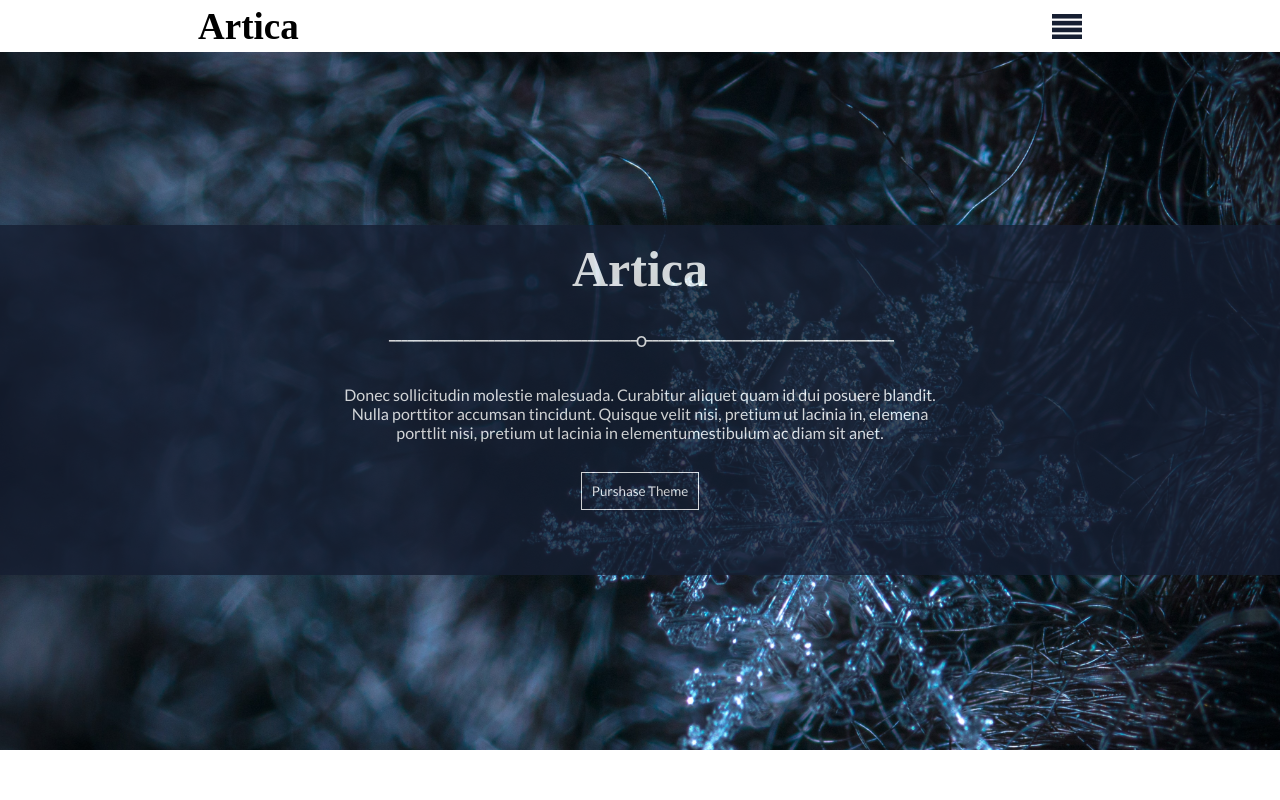
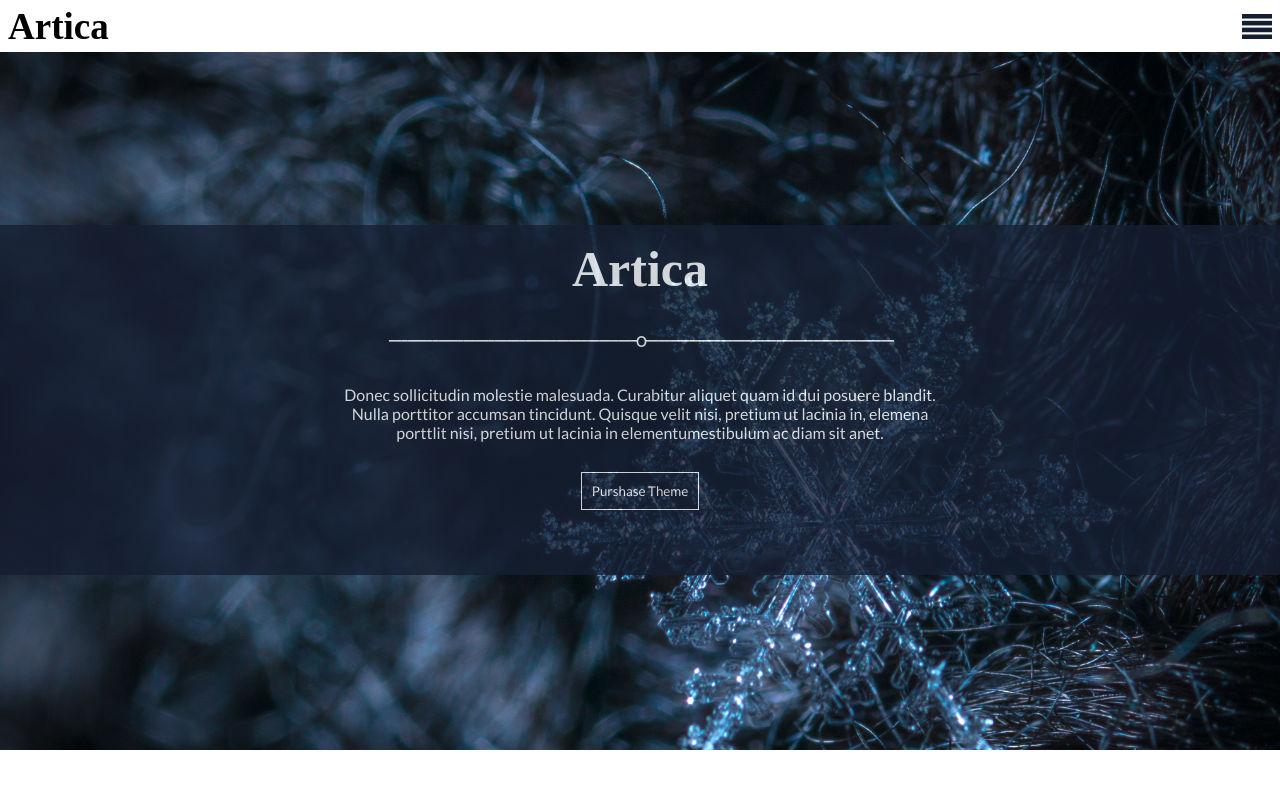
Before and after one commit to nguyaniv/psd-to-react2, a React (Create React App) app: page / in a window 1280 px wide. Shown: the top 800 px of the page. Built offline with nearby package versions, Linux system fonts and the light colour scheme; a web font is replaced by a local one.

Commit message:
screen css

```diff
--- a/src/style/cmps/_Navbar.scss
+++ b/src/style/cmps/_Navbar.scss
@@ -8,7 +8,7 @@ nav {
   justify-content: center;
   align-items: center;
   .container {
-    width: 900px;
+    width: 1440px;
     display: flex;
     justify-content: space-between;
     align-items: center;
@@ -26,3 +26,10 @@ nav {
     }
   }
 }
+
+
+@media screen and (max-width: 1080px) {
+  .container {
+    width: 900px;
+  }
+}
```
Also changed, not shown: 1 other file (tests, documents, lock files or other folders).
